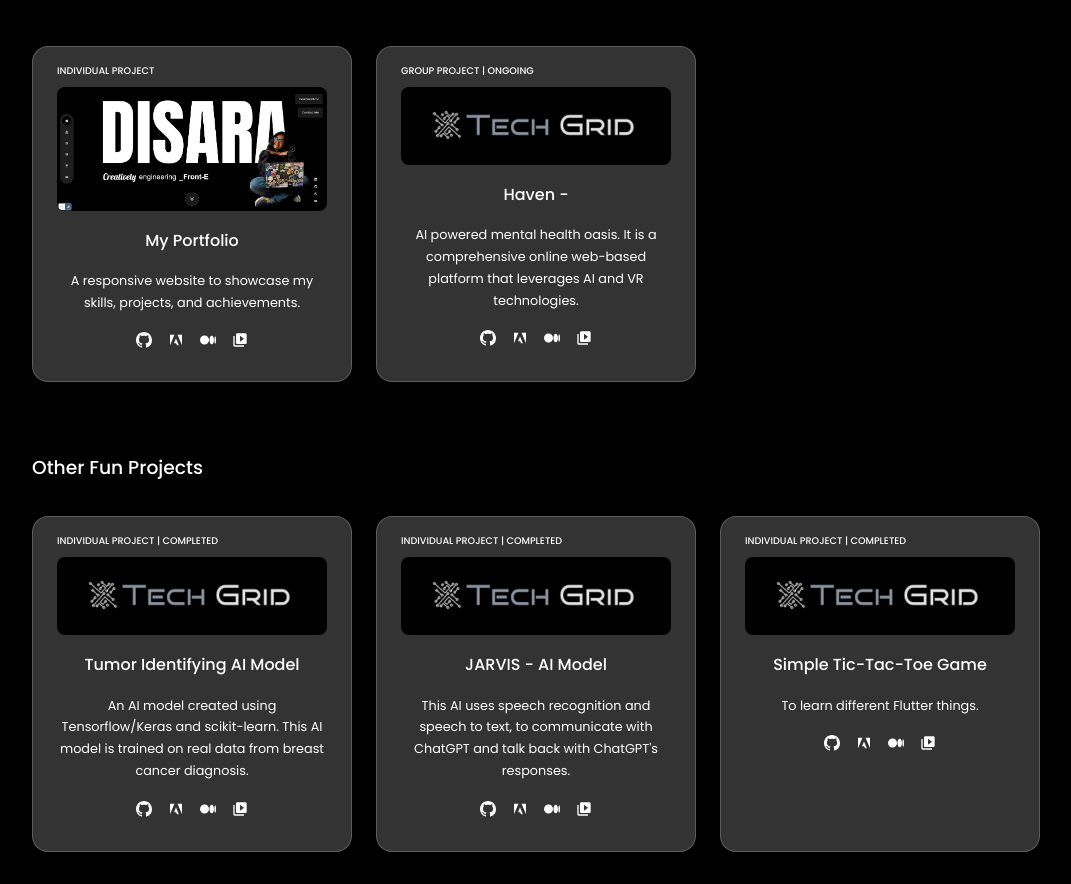
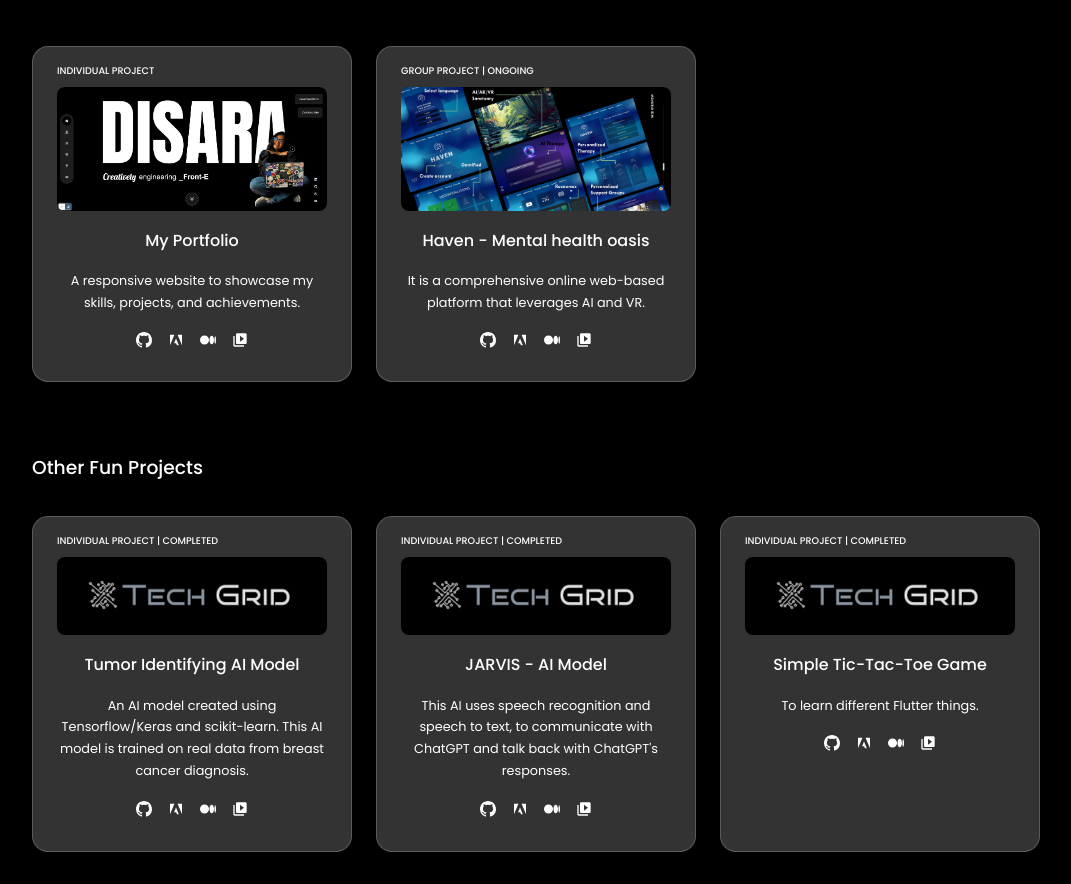
Before and after one commit to disara7/portfolio, a React (Create React App) app: page / in a window 1280 px wide. Shown: the part 3776-4660 px from the top of the page, without its empty margins (208-1279 px from the left). Built offline with nearby package versions, Linux system fonts and the light colour scheme.

Commit message:
added haven

```diff
--- a/src/components/portfolio/Portfolio.jsx
+++ b/src/components/portfolio/Portfolio.jsx
@@ -10,6 +10,7 @@ import p5 from '../../assets/lms.png';
 import p6 from '../../assets/unistore.png';
 import p7 from '../../assets/techgrid.png';
 import p8 from '../../assets/myportfolio.png';
+import p9 from '../../assets/haven.png';
 import { BsGithub } from "react-icons/bs";
 import { BiLogoAdobe } from "react-icons/bi";
 import { FaMedium } from "react-icons/fa6";
@@ -130,9 +131,9 @@ const Portfolio = () => {
           </div>
           <div className="portfolio_card">
           <h3>GROUP PROJECT | ONGOING</h3>
-          <img src={p7} alt="Web App Project 1" />
-            <h4>Haven - </h4>
-            <p>AI powered mental health oasis. It is a comprehensive online web-based platform that leverages AI and VR technologies.</p>
+          <img src={p9} alt="Web App Project 1" />
+            <h4>Haven - Mental health oasis</h4>
+            <p>It is a comprehensive online web-based platform that leverages AI and VR.</p>
             <div className="links">
                 <div className="relatedlinks"><a className='social__icons' href="https://github.com/disara7" target='_blank'><BsGithub /></a></div>
                 <div className="relatedlinks"><a className='social__icons' href="https://github.com/disara7" target='_blank'><BiLogoAdobe /></a></div>
```
Also changed, not shown: src/assets/haven.png (added).
